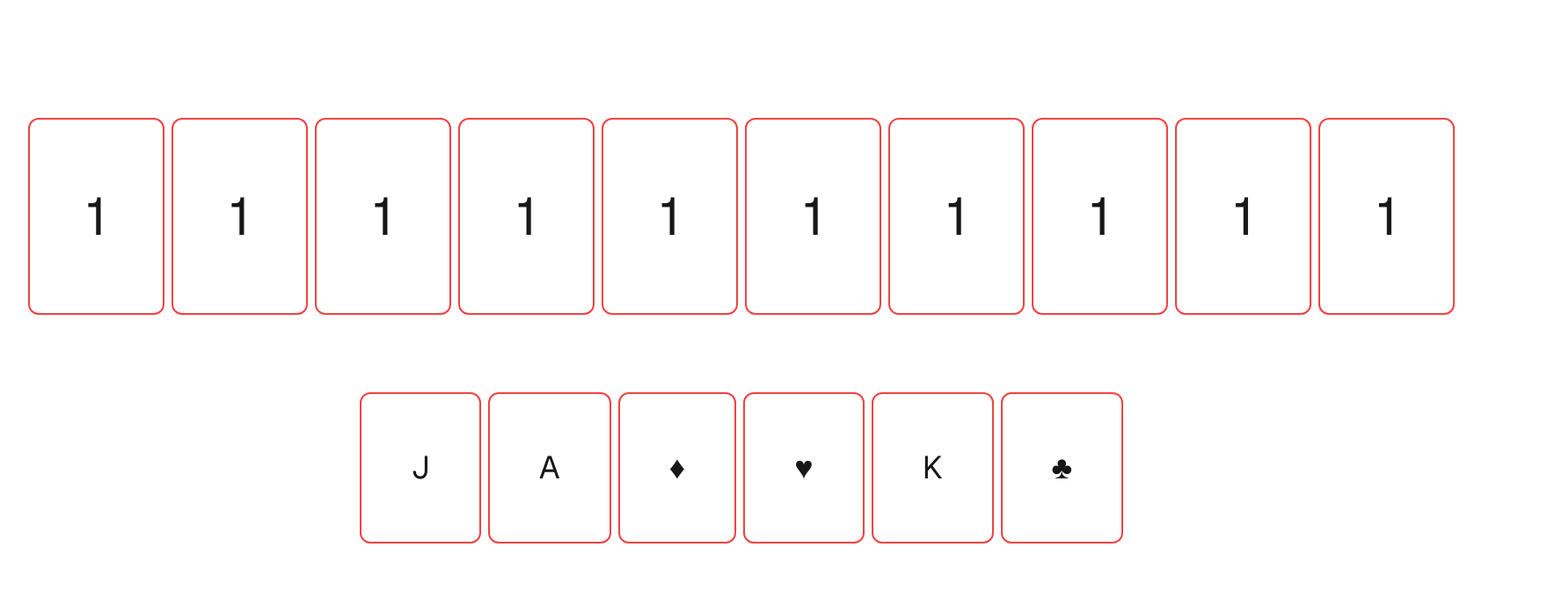
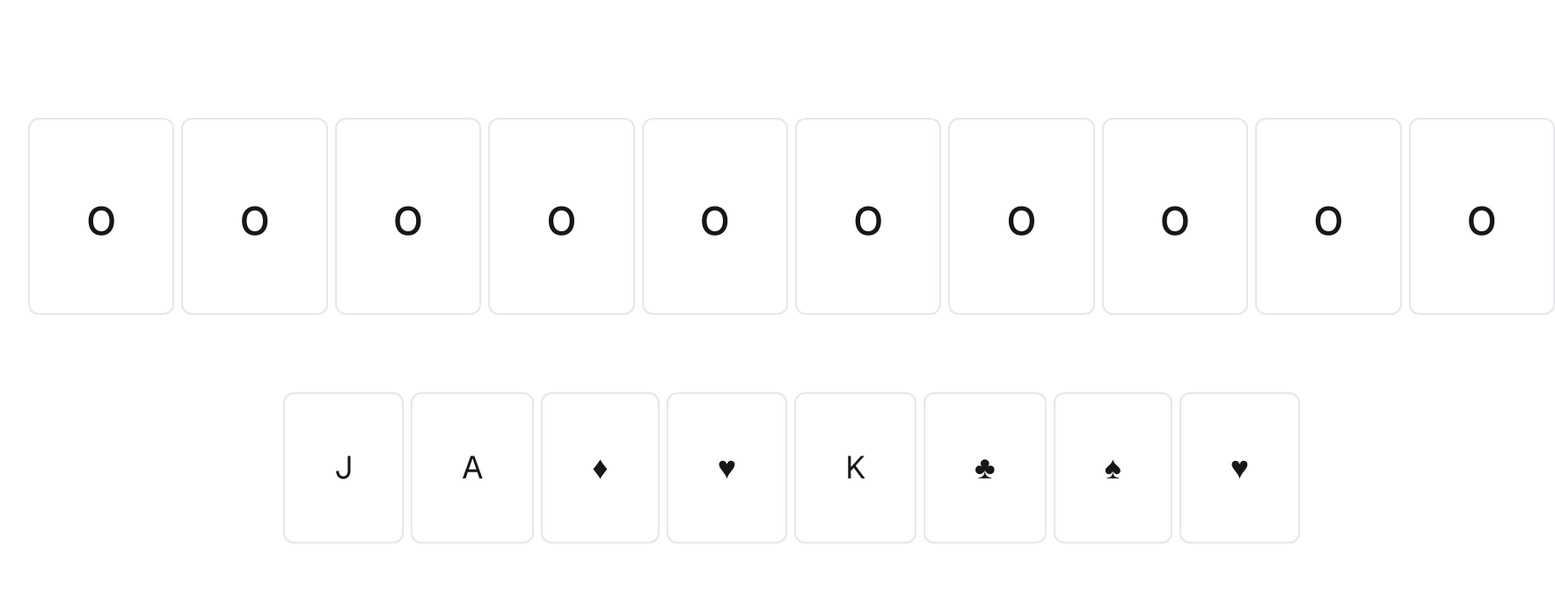
Before and after one commit to PagP332/CardGame, a Next.js app in the folder card-game/: page / in a window 1280 px wide. Shown: the top 672 px of the page at 88% size, 1768 px wide, since content can reach past the window. Built offline with nearby package versions, Linux system fonts and the light colour scheme.

Commit message:
Color scheme

```diff
--- a/card-game/src/app/page.js
+++ b/card-game/src/app/page.js
@@ -1,15 +1,20 @@
 "use client"
 import Image from "next/image"
+import { useState } from "react"
 import { generateList } from "@/utils/utils"
+import * as colors from "@/utils/colors"
 
 const cardSuits = ["A", "A", "♥", "♠", "♣", "♦", "J", "Q", "K"]
 
-function Slot({ text, size = "normal" }) {
+const tableDeck_size = 10
+const handDeck_size = 8
+
+function Slot({ text, size = "normal", color = colors.Empty }) {
   const slotSize = size === "small" ? "px-14 py-16" : "px-16 py-20"
   const textSize = size === "small" ? "text-4xl" : "text-6xl"
   return (
     <div
-      className={`flex justify-center items-center rounded-xl border-2 border-red-500 ${slotSize}`}
+      className={`flex justify-center items-center rounded-xl border-2 ${color} ${slotSize}`}
     >
       <p className={`${textSize}`}>{text}</p>
     </div>
@@ -17,18 +22,31 @@ function Slot({ text, size = "normal" }) {
 }
 
 function Deck({ list, size = "normal" }) {
-  return list.map((each, index) => <Slot key={index} text={each} size={size} />)
+  return list.map((each, index) => (
+    <Slot
+      key={index}
+      text={each}
+      size={size}
+      color={colors.debug_genRandomColor()}
+    />
+  ))
 }
 
 export default function Home() {
+  const [tableDeck, setTableDeck] = useState(
+    generateList(["o"], tableDeck_size)
+  )
+  const [handDeck, setHandDeck] = useState(
+    generateList(cardSuits, handDeck_size)
+  )
   return (
     <div className="grid grid-rows-[20px_1fr_20px] items-center justify-items-center min-h-screen p-8 pb-20 gap-16 font-[family-name:var(--font-geist-sans)]">
       <main className="flex flex-col gap-2 row-start-2 justify-center items-center">
         <div className="flex flex-row gap-2 justify-center items-center">
-          <Deck list={generateList(["1"], 10)} size="normal" />
+          <Deck list={tableDeck} size="normal" />
         </div>
         <div className="flex flex-row gap-2 justify-center items-center mt-20">
-          <Deck list={generateList(cardSuits, 6)} size="small" />
+          <Deck list={handDeck} size="small" />
         </div>
       </main>
       <footer className="row-start-3 flex gap-6 flex-wrap items-center justify-center">
@@ -45,7 +63,7 @@ export default function Home() {
             width={16}
             height={16}
           />
-          GitHub →
+          Created by Pol →
         </a>
       </footer>
     </div>
--- /dev/null
+++ b/card-game/src/utils/colors.js
@@ -0,0 +1,16 @@
+export const Empty = "border-gray-500/50"
+export const Tier1 = "border-gray-500"
+export const Tier2 = "border-green-500"
+export const Tier3 = "border-sky-500"
+export const Tier4 = "border-violet-500"
+export const Tier5 = "border-amber-500"
+const colorList = [Empty, Tier1, Tier2, Tier3, Tier4, Tier5]
+
+export function debug_genRandomColor() {
+  const rand = Math.floor(Math.random() * 6)
+  return colorList[rand]
+}
+
+export function colorIndex(i) {
+  return colorList[i]
+}
--- a/card-game/tailwind.config.mjs
+++ b/card-game/tailwind.config.mjs
@@ -14,4 +14,19 @@ export default {
     },
   },
   plugins: [],
-};
+  purge: {
+    content: [
+      "./src/**/*.html",
+      "./src/**/*.js",
+      // Add other paths as needed
+    ],
+    safelist: [
+      "border-gray-500/50",
+      "border-gray-500",
+      "border-green-500",
+      "border-sky-500",
+      "border-violet-500",
+      "border-amber-500",
+    ],
+  },
+}
```
